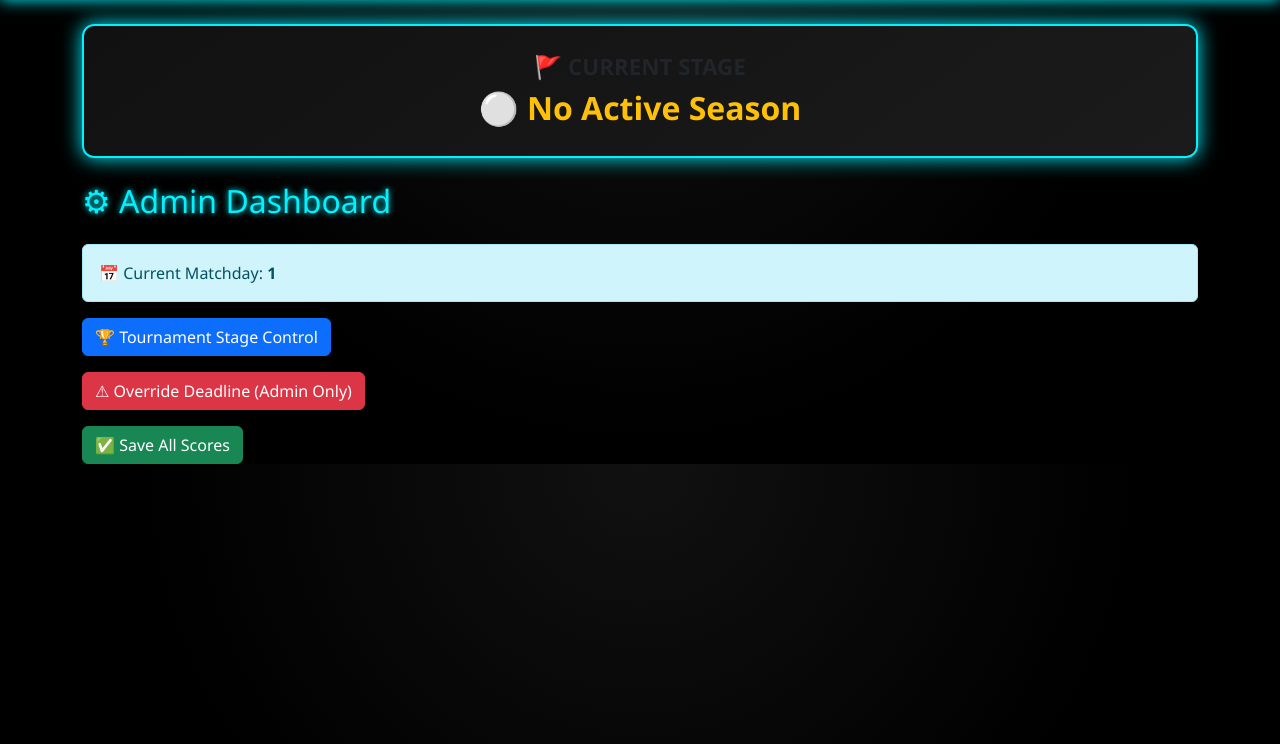
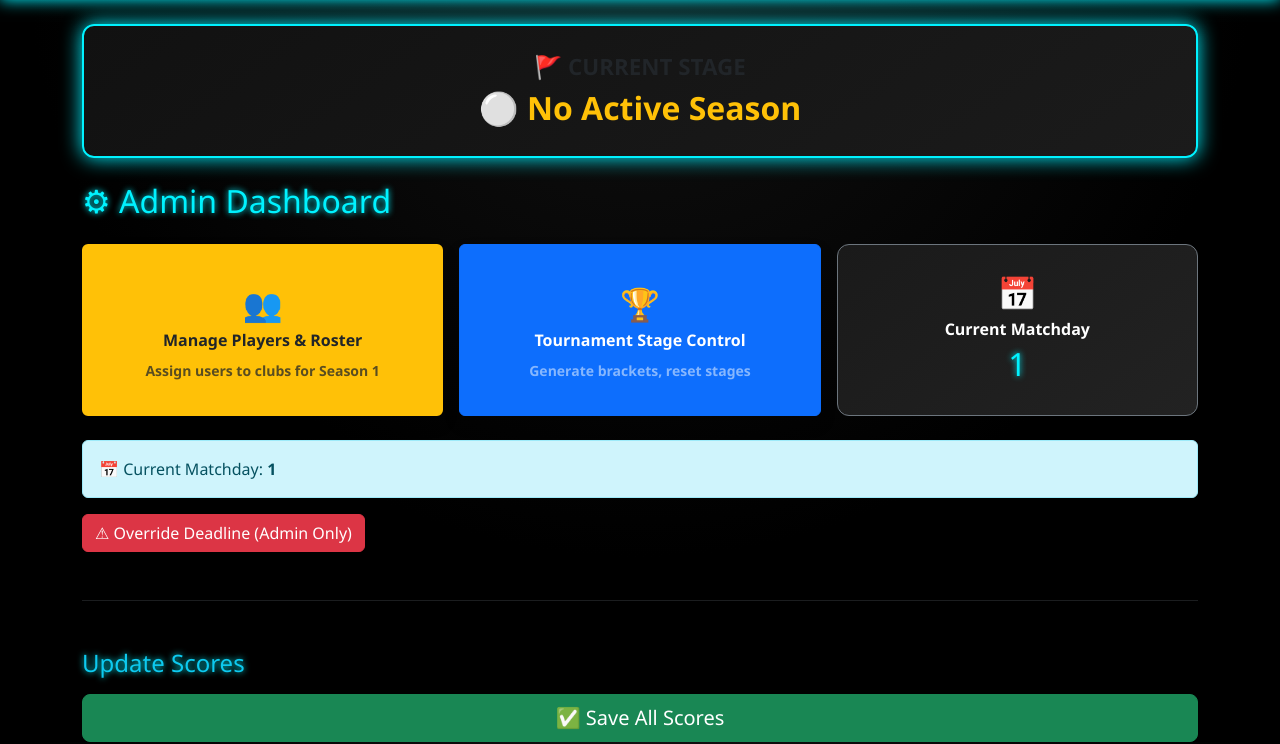
Before and after one commit to Hamza-dev001/football-tournament, a Flask app: page /admin/dashboard in a window 1280 px wide. Shown: the part 56-800 px from the top of the page. Run offline with Flask 3, Linux system fonts and the light colour scheme; a user stored in the database is signed in; data that the repository does not hold is empty.

Commit message:
redesign admin dashboard with player management access

```diff
--- a/app/templates/admin_dashboard.html
+++ b/app/templates/admin_dashboard.html
@@ -3,16 +3,39 @@
 
 <h2 class="mb-4">⚙ Admin Dashboard</h2>
 
-<!-- ✅ CURRENT MATCHDAY DISPLAY -->
-<div class="alert alert-info">
-    📅 Current Matchday: <strong>{{ current_matchday }}</strong>
+<!-- ✅ DASHBOARD ACTIONS GRID -->
+<div class="row mb-4 g-3">
+    <!-- 1. Player Management (Added here) -->
+    <div class="col-md-6 col-lg-4">
+        <a href="{{ url_for('admin.season_entries') }}" class="btn btn-warning w-100 h-100 text-dark fw-bold p-4 d-flex flex-column justify-content-center align-items-center rounded shadow border-2 border-warning">
+            <span style="font-size: 2rem;">👥</span>
+            <span>Manage Players & Roster</span>
+            <small class="text-muted mt-2">Assign users to clubs for Season 1</small>
+        </a>
+    </div>
+
+    <!-- 2. Tournament Stage Control -->
+    <div class="col-md-6 col-lg-4">
+        <a href="{{ url_for('admin.overview') }}" class="btn btn-primary w-100 h-100 fw-bold p-4 d-flex flex-column justify-content-center align-items-center rounded shadow">
+            <span style="font-size: 2rem;">🏆</span>
+            <span>Tournament Stage Control</span>
+            <small class="text-white-50 mt-2">Generate brackets, reset stages</small>
+        </a>
+    </div>
+
+    <!-- 3. Season Settings (Optional placeholder for future features or just info) -->
+    <div class="col-md-6 col-lg-4">
+        <div class="card bg-dark text-white h-100 border-secondary p-4 d-flex flex-column justify-content-center align-items-center">
+            <span style="font-size: 2rem;">📅</span>
+            <strong>Current Matchday</strong>
+            <h2 class="mt-1">{{ current_matchday }}</h2>
+        </div>
+    </div>
 </div>
 
-<!-- ✅ TOURNAMENT STAGE CONTROL BUTTON -->
-<div class="mb-3">
-    <a href="{{ url_for('admin.overview') }}" class="btn btn-primary">
-        🏆 Tournament Stage Control
-    </a>
+<!-- ✅ CURRENT MATCHDAY DISPLAY -->
+<div class="alert alert-info mb-3">
+    📅 Current Matchday: <strong>{{ current_matchday }}</strong>
 </div>
 
 <!-- ✅ OVERRIDE STATUS -->
@@ -23,27 +46,30 @@
 {% endif %}
 
 <!-- ✅ OVERRIDE BUTTON -->
-<form method="POST" action="{{ url_for('admin.override_deadline') }}" class="mb-3">
+<form method="POST" action="{{ url_for('admin.override_deadline') }}" class="mb-4">
     <button type="submit" class="btn btn-danger">
         ⚠ Override Deadline (Admin Only)
     </button>
 </form>
 
+<hr class="border-secondary my-5">
+
 <!-- ✅ SCORE UPDATE FORM -->
+<h4 class="mb-3 text-info">Update Scores</h4>
 <form method="POST" action="{{ url_for('admin.bulk_update') }}">
 
     {% for stage, matches in data.items() %}
 
         {% if matches %}
         <div class="card bg-dark text-white mb-4 p-3">
-            <h4>{{ stage|upper }}</h4>
+            <h4 class="border-bottom pb-2 mb-3">{{ stage|upper }}</h4>
 
             {% for match in matches %}
 
                 {% set locked = (match.stage == 'group' and match.matchday != current_matchday and not override_active) %}
 
-                <div class="d-flex justify-content-between align-items-center mb-2 p-2
-                    {% if locked %}bg-secondary border border-danger{% endif %}">
+                <div class="d-flex justify-content-between align-items-center mb-2 p-2 rounded
+                    {% if locked %}bg-secondary opacity-75 border border-danger{% endif %}">
 
                     <strong style="width:30%;">
                         {{ match.home_team.name }}
@@ -52,7 +78,7 @@
                     <input type="number"
                            name="home_{{ match.id }}"
                            value="{{ match.home_score if match.home_score is not none else '' }}"
-                           class="form-control text-center"
+                           class="form-control text-center form-control-sm"
                            style="width:80px;"
                            {% if locked %}disabled{% endif %}>
 
@@ -61,7 +87,7 @@
                     <input type="number"
                            name="away_{{ match.id }}"
                            value="{{ match.away_score if match.away_score is not none else '' }}"
-                           class="form-control text-center"
+                           class="form-control text-center form-control-sm"
                            style="width:80px;"
                            {% if locked %}disabled{% endif %}>
 
@@ -70,7 +96,7 @@
                     </strong>
 
                     {% if locked %}
-                        <span class="text-danger ms-2">🔒 LOCKED</span>
+                        <span class="text-danger ms-2 small">🔒 LOCKED</span>
                     {% endif %}
 
                 </div>
@@ -81,7 +107,7 @@
 
     {% endfor %}
 
-    <button type="submit" class="btn btn-success">
+    <button type="submit" class="btn btn-success btn-lg w-100">
         ✅ Save All Scores
     </button>
 
```
